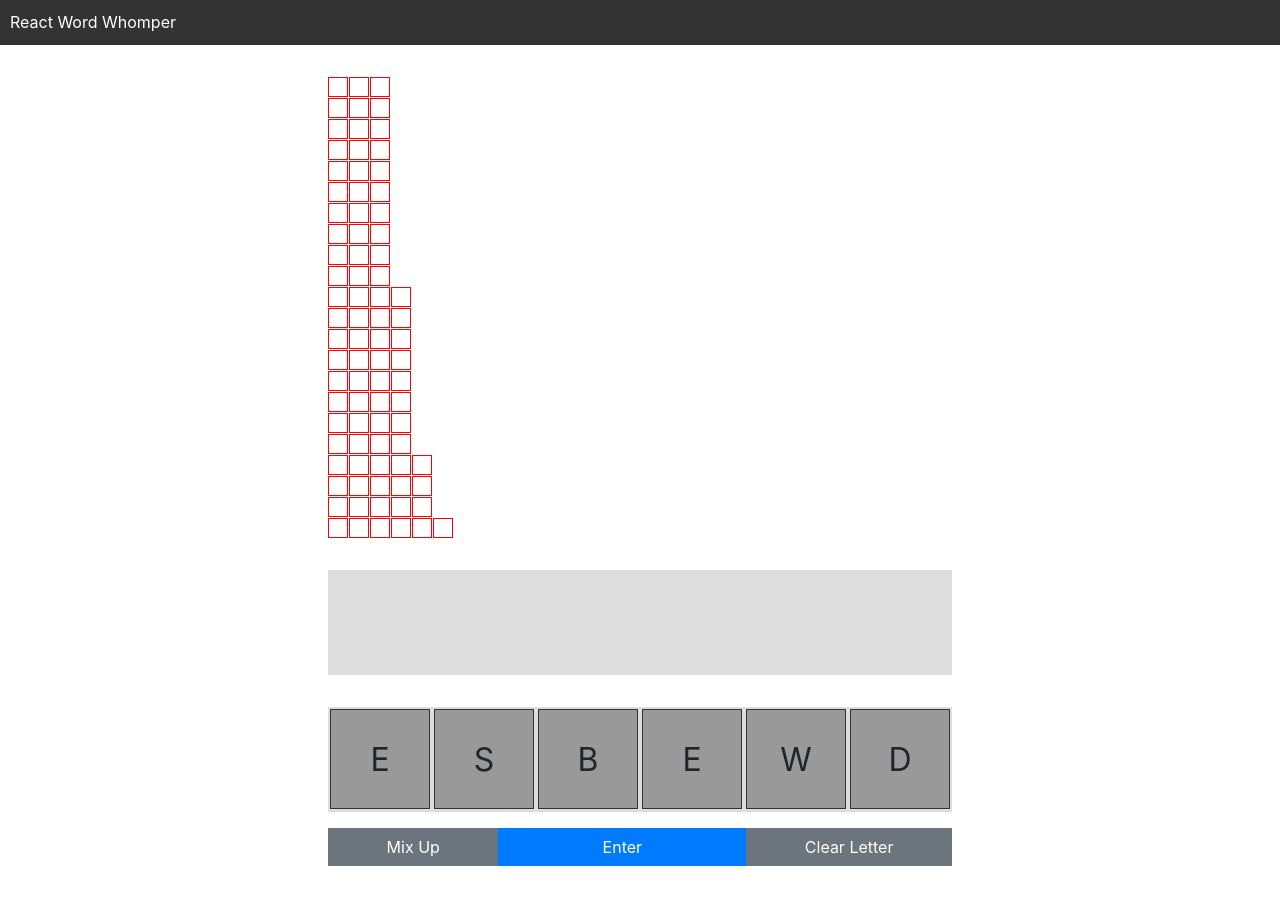
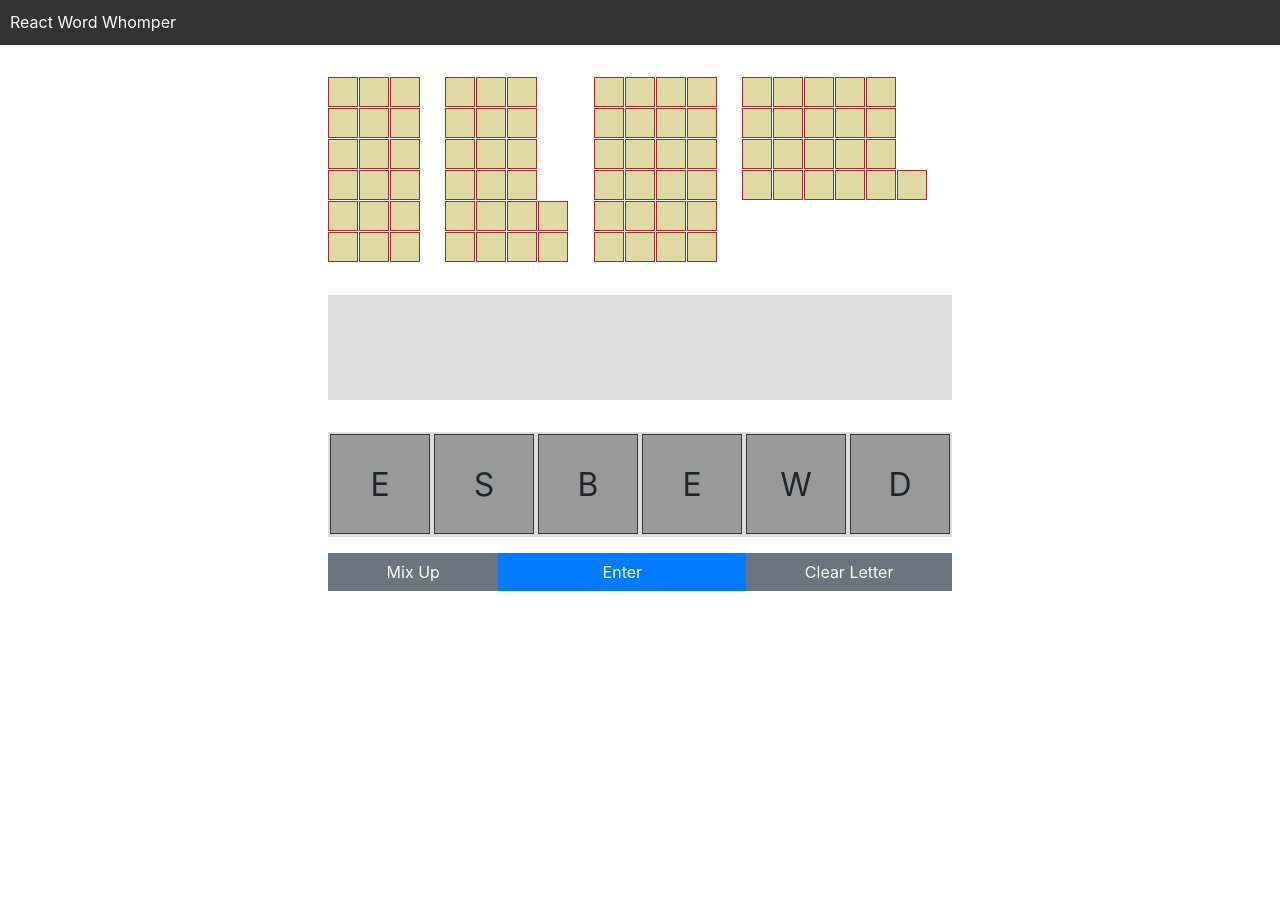
Before and after one commit to mnishiguchi/react-word-whomper, a React (Create React App) app: page / in a window 1280 px wide. After the commit the page ends 800 px from the top, so only its background shows below. Built offline with nearby package versions, Linux system fonts and the light colour scheme.

Commit message:
Improve UI

```diff
--- a/src/App/App.js
+++ b/src/App/App.js
@@ -76,7 +76,7 @@ class App extends React.PureComponent {
     return (
       <Layout>
         <section>
-          <AnswerList words={this.state.words}   />
+          <AnswerList words={this.state.words} />
         </section>
         <section>
           <InputTextDisplay letters={this.state.selectedLetters} />
@@ -92,10 +92,6 @@ class App extends React.PureComponent {
         </section>
       </Layout>
     )
-  }
-
-  componentDidUpdate(prevProps, prevState) {
-    console.info('componentDidUpdate')
   }
 
   onLetterSelect(letter) {
--- a/src/App/components/AnswerList.js
+++ b/src/App/components/AnswerList.js
@@ -1,30 +1,40 @@
 import React from 'react'
+import _ from 'lodash'
+
+const LETTER_HEIGHT = `30px`
+
+const Letter = ({ letter, isVisible }) => {
+  return (
+    <div style={{
+      display: 'inline-block',
+      width: LETTER_HEIGHT,
+      height: LETTER_HEIGHT,
+      lineHeight: LETTER_HEIGHT,
+      border: isVisible ? '1px solid black' : '1px solid brown',
+      background: isVisible ? '#85da91' : '#dfd9a4',
+      margin: '0 1px 0 0'
+    }}>
+      <div style={{
+        display: isVisible ? 'flex' : 'none',
+        alignItems: 'center',
+        justifyContent: 'center',
+        fontSize: '1rem',
+        color: isVisible ? '#333' : '#ddd',
+        textTransform: 'uppercase',
+      }}>{letter}</div>
+    </div>
+  )
+}
 
 const AnswerWord = ({ word, isVisible }) => {
   return (
     <div style={{
-      width: '200px',
-      height: '20px',
-      margin: '0 0 1px 0'
+      width: '100%',
+      height: LETTER_HEIGHT,
+      margin: '0 0 1px 0',
     }}>
       {
-        word.split('').map((letter, i) => (
-          isVisible ? (
-            <div key={i} style={{
-              display: 'inline-block',
-              width: '20px',
-              height: '20px'
-            }}>{letter}</div>
-          ) : (
-            <div key={i} style={{
-              display: 'inline-block',
-              width: '20px',
-              height: '20px',
-              border: '1px solid red',
-              margin: '0 1px 0 0'
-            }}/>
-          )
-        ))
+        word.split('').map((letter, i) => <Letter key={i} letter={letter} isVisible={isVisible} />)
       }
     </div>
   )
@@ -32,10 +42,16 @@ const AnswerWord = ({ word, isVisible }) => {
 
 const AnswerList = ({ words }) => {
   return (
-    <div>
+    <div style={{ display: 'flex' }}>
       {
         words ? (
-          words.map((word, i) => <AnswerWord key={i} {...word} />)
+          _.chunk(words, 6).map((chunk, i) => (
+            <div key={i} style={{ flexGrow: '1' }}>
+              {
+                chunk.map((word, i) => <AnswerWord key={i} {...word} />)
+              }
+            </div>
+          ))
         ) : (
           <div>Empty list</div>
         )
--- a/src/App/components/InputTextDisplay.js
+++ b/src/App/components/InputTextDisplay.js
@@ -1,12 +1,12 @@
 import React from 'react'
 
-import Letter from './Letter'
+import LetterCard from './LetterCard'
 
 const InputTextDisplay = ({ letters }) => {
   return (
     <div style={{ minHeight: '105px', background: '#ddd' }}>
       {
-        letters.map((letter, i) => <Letter key={i} letter={letter} />)
+        letters.map((letter, i) => <LetterCard key={i} letter={letter} />)
       }
     </div>
   )
--- a/src/App/components/Letter.js
+++ b/src/App/components/LetterCard.js
@@ -1,6 +1,6 @@
 import React from 'react'
 
-const Letter = ({ letter, onClick }) => {
+const LetterCard = ({ letter, onClick }) => {
   return (
     <div onClick={onClick} style={{
       display: 'inline-block',
@@ -10,18 +10,16 @@ const Letter = ({ letter, onClick }) => {
       margin: '2px',
       background: '#999',
       border: '1px solid #333',
-      fontSize: '2rem',
-      textTransform: 'uppercase',
     }}>
       <div style={{
         display: 'flex',
         alignItems: 'center',
         justifyContent: 'center',
-      }}>
-        <span>{letter}</span>
-      </div>
+        fontSize: '2rem',
+        textTransform: 'uppercase',
+      }}>{letter}</div>
     </div>
   )
 }
 
-export default Letter
+export default LetterCard
--- a/src/App/components/LetterSelector.js
+++ b/src/App/components/LetterSelector.js
@@ -1,13 +1,13 @@
 import React from 'react'
 
-import Letter from './Letter'
+import LetterCard from './LetterCard'
 
 const LetterSelector = ({ letters, onLetterSelect, onMix, onSubmit, onUndo }) => {
   return (
     <div>
       <div className="letters" style={{ minHeight: '105px', background: '#ddd' }}>
         {
-          letters.map((letter, i) => <Letter key={i} letter={letter} onClick={e => onLetterSelect(letter)} />)
+          letters.map((letter, i) => <LetterCard key={i} letter={letter} onClick={e => onLetterSelect(letter)} />)
         }
       </div>
       <div className="buttons" style={{ marginTop: '1rem', display: 'flex' }}>
```
